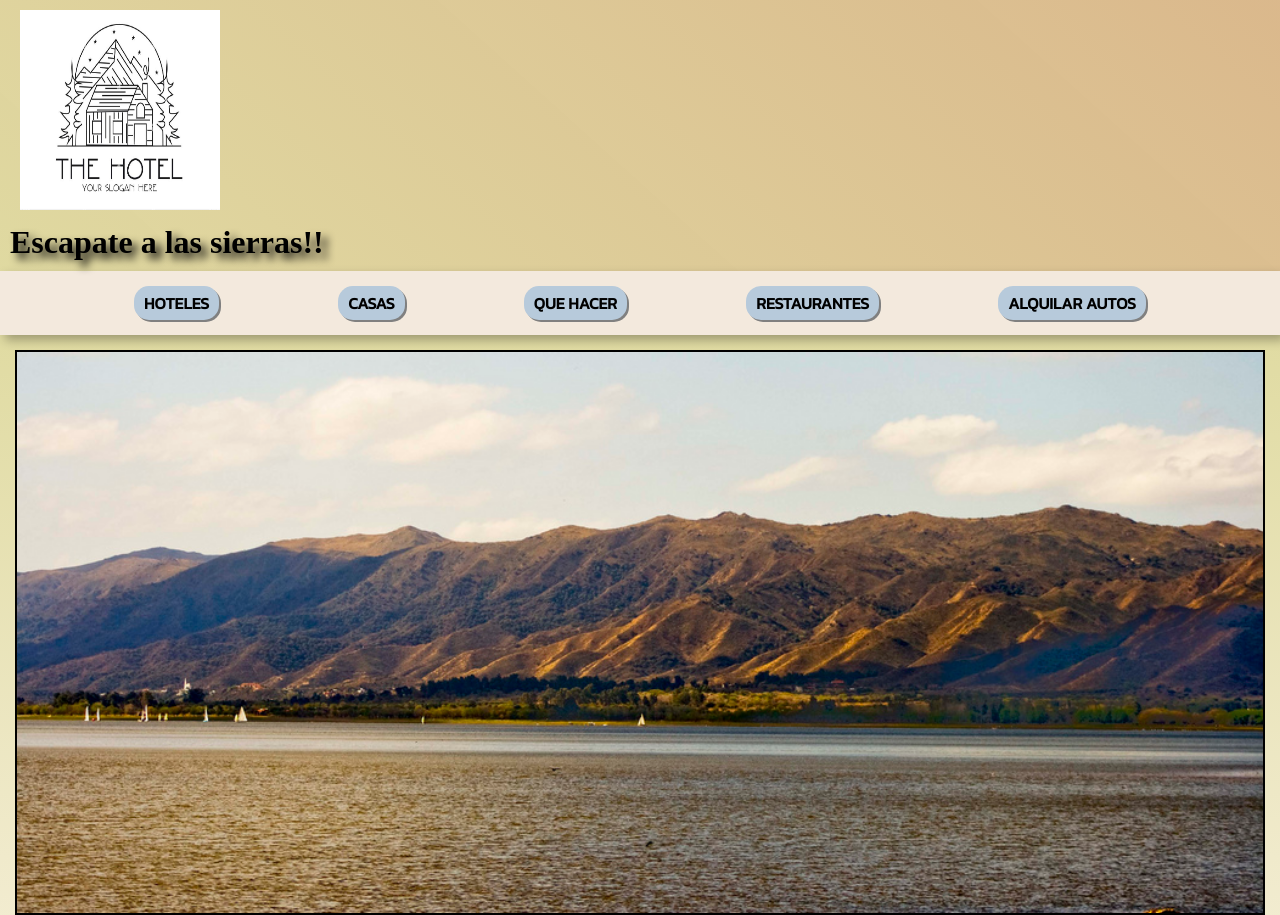
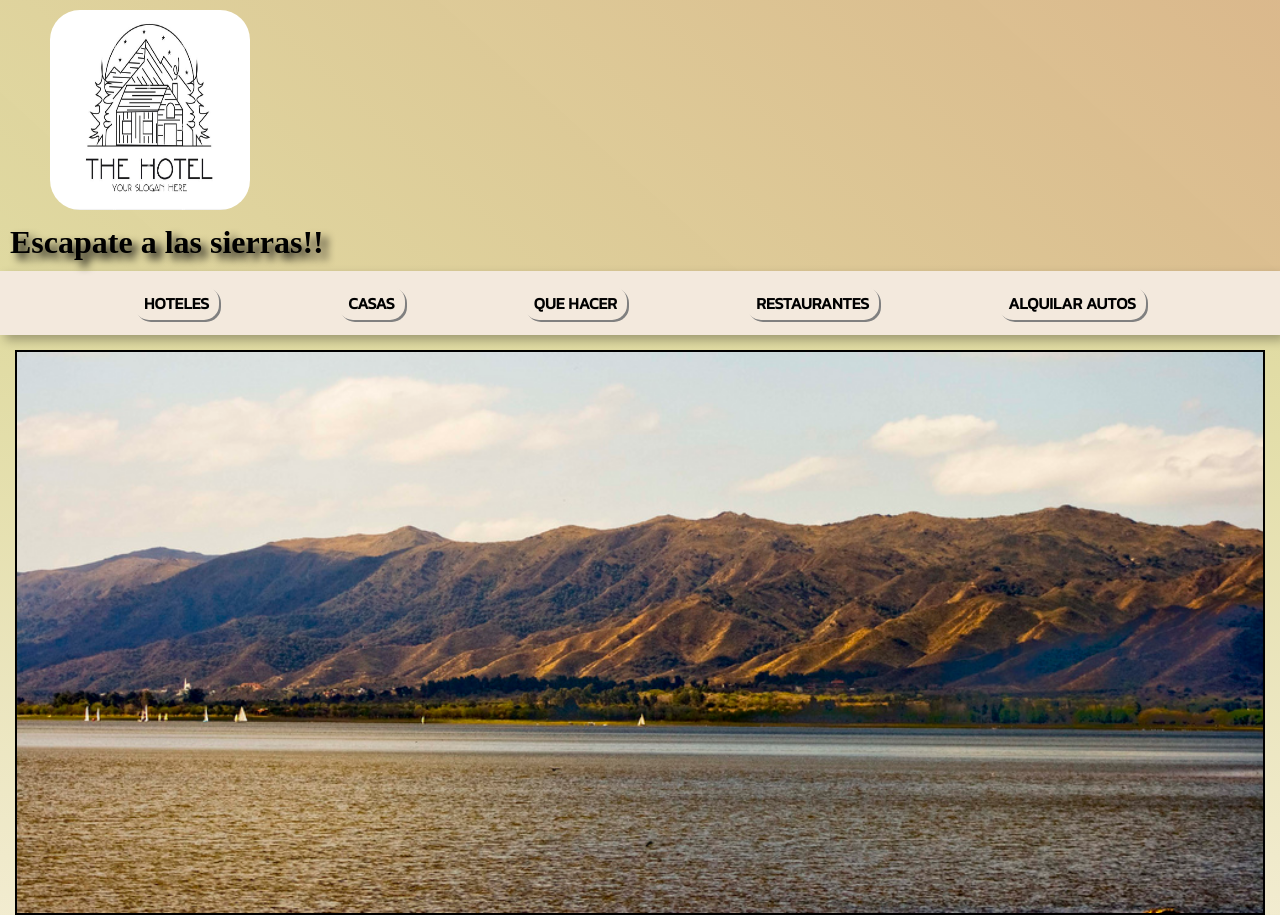
Before and after one commit to emilianoq73/alq-temp, a plain HTML site: page index.html in a window 1280 px wide. Shown: the top 915 px of the page. Drawn offline with Linux system fonts and the light colour scheme.

Commit message:
modifique botones y logo

```diff
--- a/style.css
+++ b/style.css
@@ -29,7 +29,8 @@ header div.header__logo h1.header__title {
 .logo__imagen {
     width: 200px;
     height: 200px;
-    margin: 10px 20px 0px;
+    margin: 10px 50px 0px;
+    border-radius: 30px;
 }
 
 header div.header__logo {
@@ -52,13 +53,12 @@ nav.header__menuContainer ul.header__categoriesContainer {
 }
 
 nav.header__menuContainer ul.header__categoriesContainer li.categories {
-    background-color: rgb(183, 202, 219);
     border-radius: 15px;
     box-shadow: 2px 2px gray;
     padding: 5px 10px;
     font-family: 'Kanit', sans-serif;
     text-transform: uppercase;
-    font-weight: bold;
+    font-weight: 800;
 }
 
 nav.header__menuContainer ul.header__categoriesContainer li.categories a.categories__link {
@@ -181,8 +181,6 @@ main.home section.buttons {
 }
 
 main.home section.buttons article.button__link {
-    background-color: rgb(183, 202, 219);
-    border: 1px solid gray;
     border-radius: 15px;
     box-shadow: 2px 2px gray;
     padding: 5px 10px;
```
